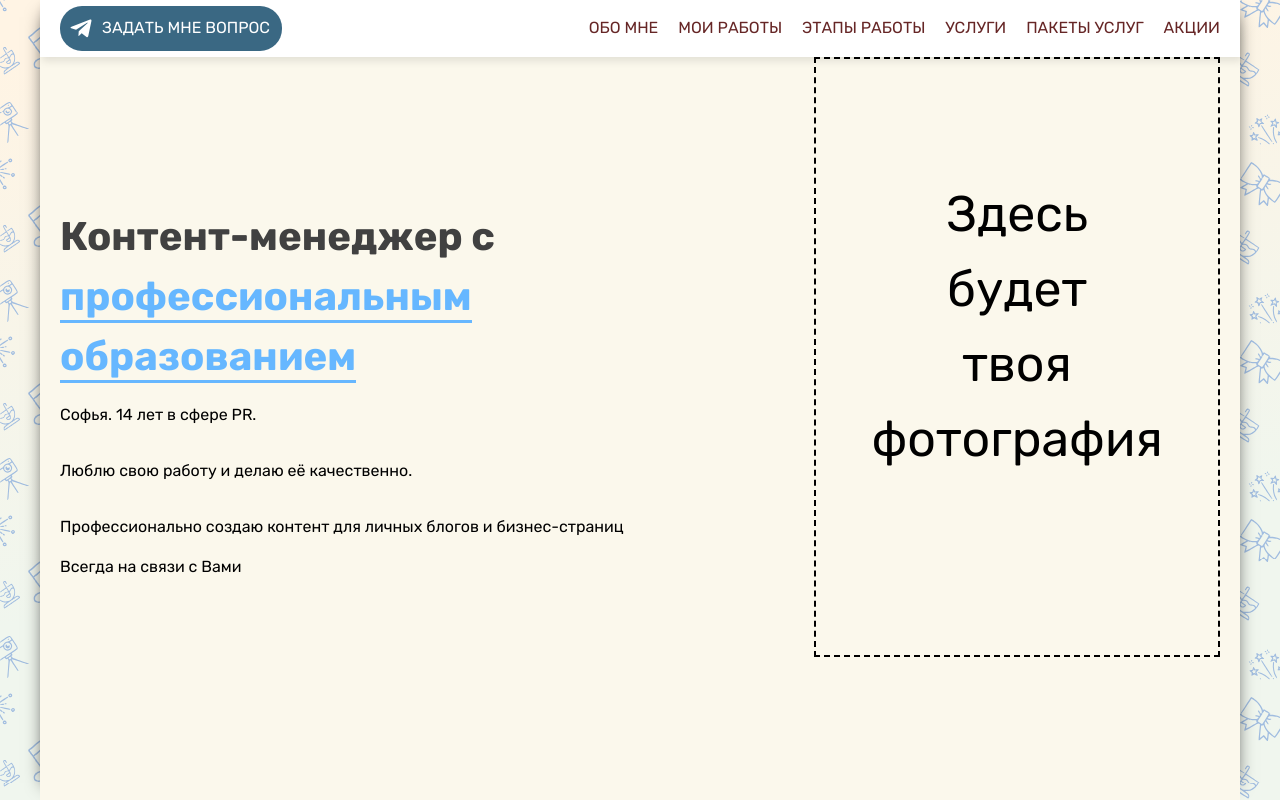
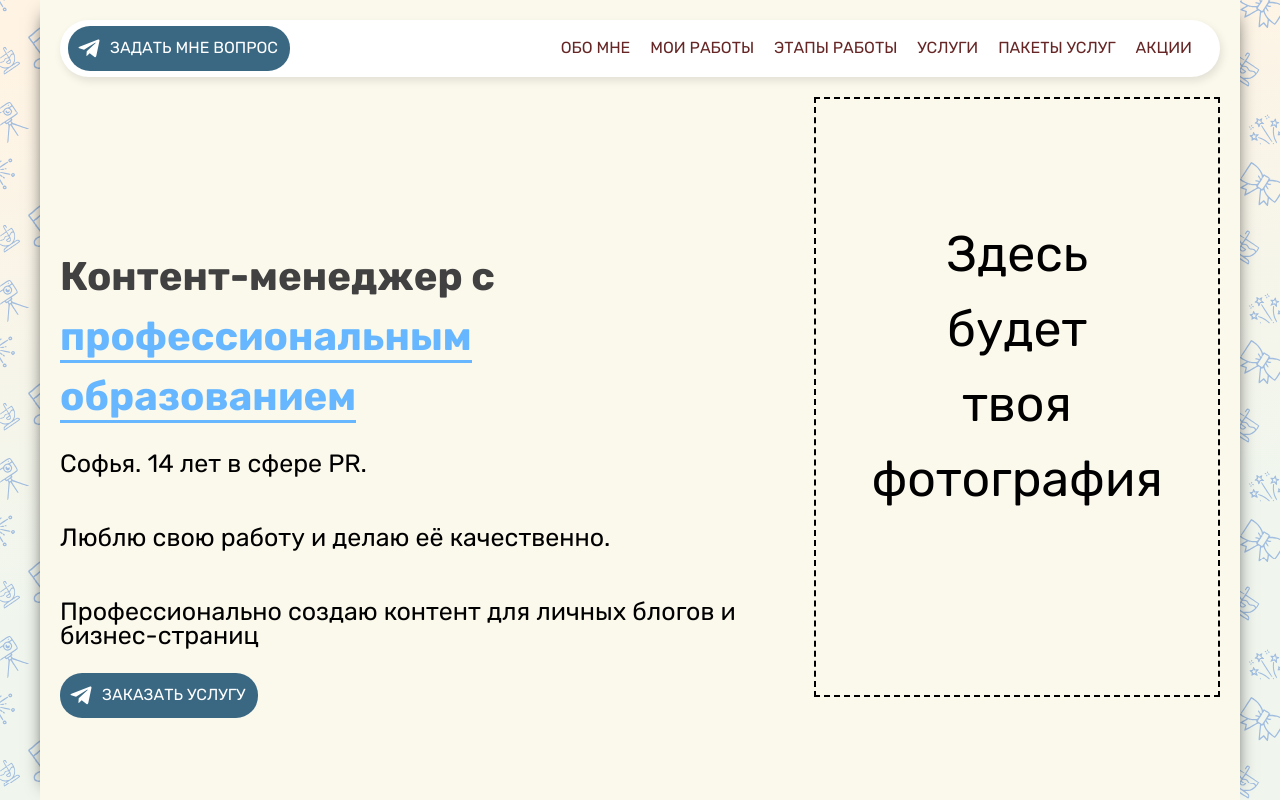
Before and after one commit to dmoldd/sofia-krasa, a website: page source/index.html in a window 1280 px wide. Drawn offline with Linux system fonts and the light colour scheme.

Commit message:
Верстаю hero

```diff
--- a/source/index.html
+++ b/source/index.html
@@ -38,7 +38,10 @@
             <p class="hero__text">Софья. 14 лет в сфере PR.</p>
             <p class="hero__text">Люблю свою работу и делаю её качественно.</p>
             <p class="hero__text">Профессионально создаю контент для личных блогов и бизнес-страниц</p>
-            <a class="hero__link" href="#">Всегда на связи с Вами</a>
+            <a class="hero__link" href="#">
+              <img class="hero__link-img" src="img/svg/mail-to-me.svg" alt="Напишите мне">
+              <p class="hero__link-text">ЗАКАЗАТЬ УСЛУГУ</p>
+            </a>
             <!-- Меня зовут Софья. Контент-менеджер с образованием "менеджер социально-культурной деятельности, режиссура и сценарное мастерство" . Работаю 14 лет в сфере PR. 1,5 года из них занимаюсь контентом для личных и бизнес-блогов в Инстаграм. -->
           </div>
           <div class="hero__img">
--- a/source/sass/blocks/header.scss
+++ b/source/sass/blocks/header.scss
@@ -1,21 +1,28 @@
 .header {
+  margin: 20px 0 0 0;
+  // position: sticky;
+}
+
+.header .container {
+  border-radius: 35px;
   background-color: $white;
   box-shadow: 2px 4px 8px rgba(0, 0, 0, 0.1);
-}
-
-.container {
   display: flex;
   align-items: center;
+  padding: 0 8px;
+  justify-content: space-between;
+  margin: 0 20px;
 }
 
 .main-nav {
-  margin: 0 0 0 auto;
+  margin: 0 20px 0 0;
   color: $nav-color;
 }
 
 .main-nav__list {
   list-style-type: none;
   display: flex;
+  padding: 0;
 }
 
 .main-nav__link {
@@ -27,6 +34,10 @@
     border-bottom: 1px solid $nav-color-hover;
     transition: $transition-fast;
     color: $nav-color-hover;
+  }
+
+  &:first-child {
+    margin: 0;
   }
 }
 
--- a/source/sass/blocks/hero.scss
+++ b/source/sass/blocks/hero.scss
@@ -1,3 +1,7 @@
+.hero {
+    margin: 20px 0 0 0;
+}
+
 .hero .container {
     display: flex;
 }
@@ -19,9 +23,9 @@
     }
 }
 .hero__text {
+    font-size: 25px;
 }
-.hero__link {
-}
+
 .hero__img {
   width: 450px;
   height: 600px;
@@ -31,3 +35,35 @@
   text-align: center;
   padding: 68px 0 0 0;
 }
+
+.hero__link {
+  background-color: $logo-color;
+  padding: 10px 12px 10px 10px;
+  border-radius: 22px;
+  display: flex;
+  transition: $transition-fast;
+  width: fit-content;
+
+  &:hover {
+    background-color: $logo-color-hover;
+    transition: $transition-fast;
+  }
+
+  &:active {
+    background-color: $logo-color-active;
+    transition: $transition-fast;
+  }
+}
+
+
+.hero__link-text {
+  color: $white;
+  margin: 0 0 0 10px;
+  border-bottom: 1px solid transparent;
+//   width: fit-content;
+  display: block;
+
+  &:hover {
+    border-bottom: 1px solid $white;
+  }
+}
--- a/source/sass/layout/base.scss
+++ b/source/sass/layout/base.scss
@@ -12,9 +12,9 @@
 }
 
 .container {
-  margin: 0 auto;
+  // margin: 0 auto;
   height: 100%;
-  width: 1200px;
+  max-width: 1200px;
   padding: 0 20px;
 }
 
```
Also changed, not shown: source/css/style.css, 1 other file.
